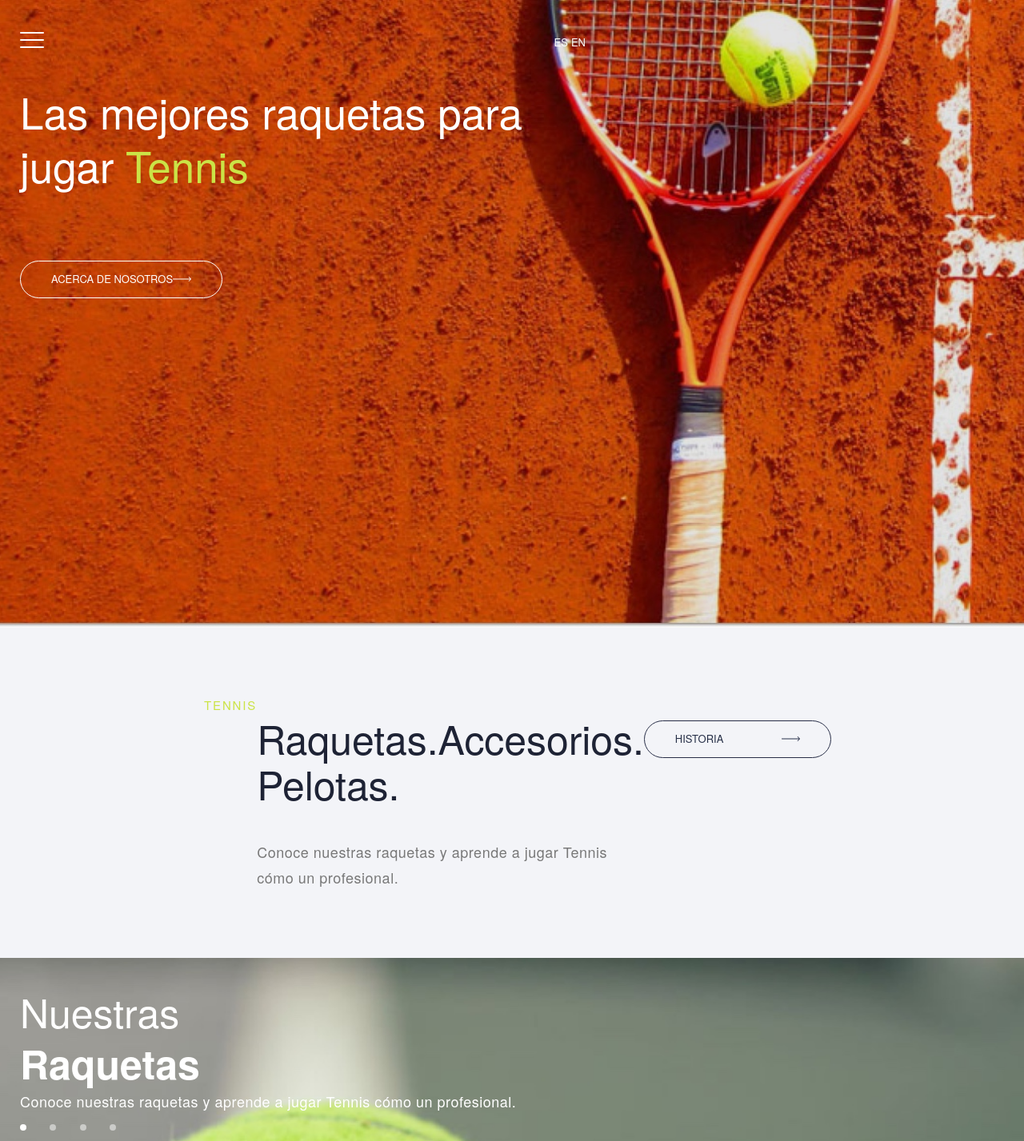
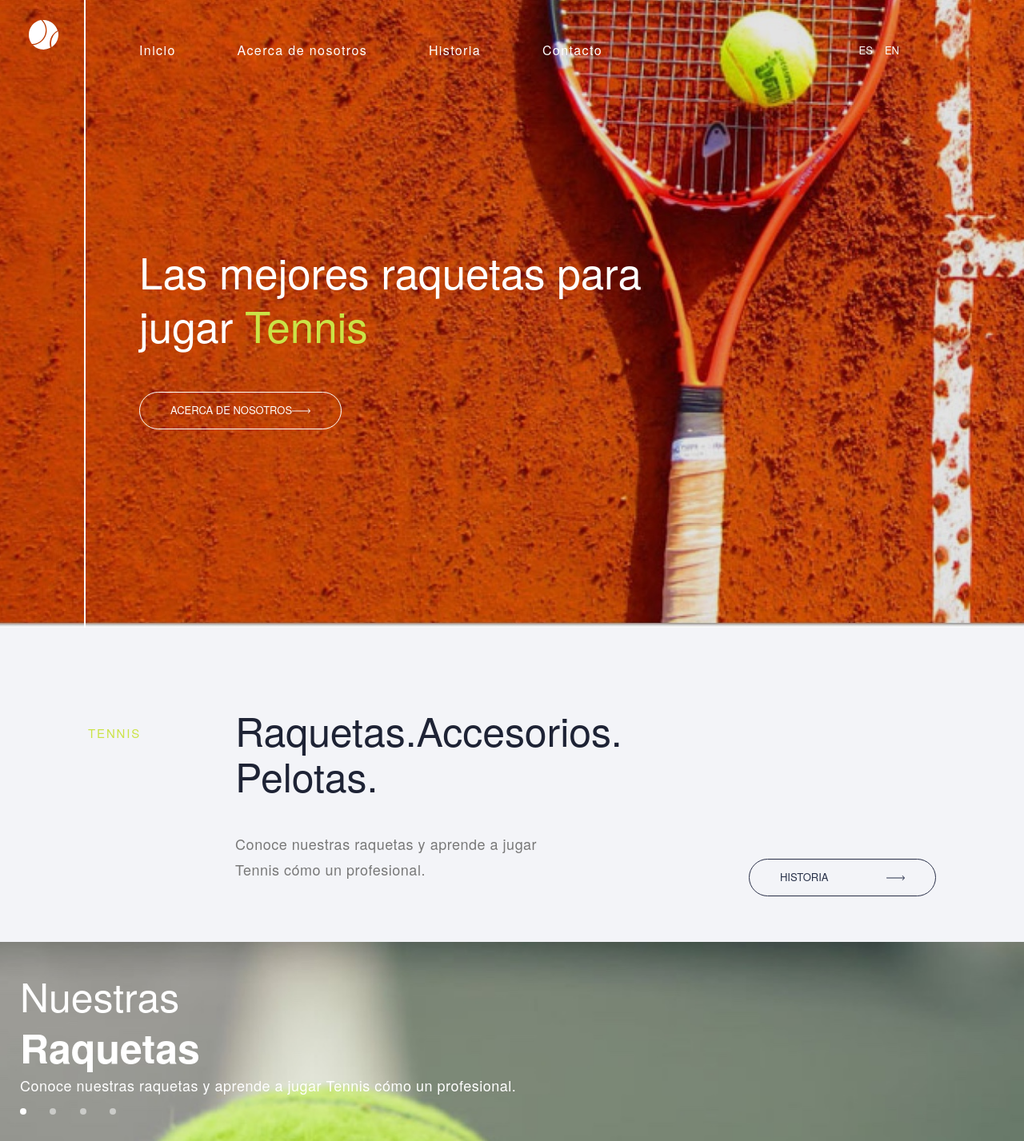
Before and after one commit to adanuriplata/tennis-store, a React (Vite) app: page / in a window 1280 px wide. Shown: the top 1427 px of the page at 80% size. Built offline with nearby package versions, Linux system fonts and the light colour scheme; a web font is replaced by a local one.

Commit message:
Feat: footer desktop

```diff
--- a/src/components/Cta.jsx
+++ b/src/components/Cta.jsx
@@ -3,16 +3,17 @@ import { Button } from './Button';
 export const Cta = () => {
   return (
     <div className="cta">
-      <div>
+      <div className="cta__tennis">
         <p className="yellow">TENNIS</p>
       </div>
       <div className="cta__content">
         <h2>Raquetas.Accesorios. Pelotas.</h2>
         <p>
-          Conoce nuestras raquetas y aprende a jugar Tennis cómo un profesional.
+          Conoce nuestras raquetas y aprende a jugar <br /> Tennis cómo un
+          profesional.
         </p>
       </div>
-      <div>
+      <div className="cta__button">
         <Button text={'Historia'} color={'dark'} />
       </div>
     </div>
--- a/src/components/Hero.jsx
+++ b/src/components/Hero.jsx
@@ -15,6 +15,22 @@ export const Hero = () => {
         </picture>
       </section>
       <div className={`${openMenu ? 'open' : ''} hero__content`}>
+        <div className="vertical-hero">
+          <div className="vertical-hero__container-ball">
+            <svg
+              xmlns="http://www.w3.org/2000/svg"
+              width="37"
+              height="37"
+              viewBox="0 0 37 37"
+            >
+              <path
+                fill="#FFF"
+                fillRule="evenodd"
+                d="M17.146.037c.39-.024.786-.037 1.182-.037C26.663 0 33.716 5.553 36 13.167a18.442 18.442 0 0 0-7.96 8.134 18.297 18.297 0 0 0-1.619 4.909 18.498 18.498 0 0 0 .522 8.651A18.311 18.311 0 0 1 18.329 37 18.37 18.37 0 0 1 5 31.287a18.334 18.334 0 0 0 2.71-.33 18.101 18.101 0 0 0 3.55-1.094 18.396 18.396 0 0 0 9.426-9.056 18.286 18.286 0 0 0 1.596-5.405 18.544 18.544 0 0 0-.164-5.925 18.297 18.297 0 0 0-1.729-4.981A18.482 18.482 0 0 0 17.146.037zM36.595 14c.265 1.292.405 2.632.405 4.007C37 24.73 33.662 30.639 28.636 34a18.359 18.359 0 0 1-.322-8.165 17.872 17.872 0 0 1 1.581-4.685 17.422 17.422 0 0 1 3.287-4.544A16.632 16.632 0 0 1 36.595 14zM15.315 0a17.273 17.273 0 0 1 3.755 4.873 17.37 17.37 0 0 1 1.61 4.636 17.65 17.65 0 0 1 .17 5.64 17.35 17.35 0 0 1-1.461 5.044 17.27 17.27 0 0 1-3.52 5 16.824 16.824 0 0 1-5.21 3.5A16.358 16.358 0 0 1 4.228 30c-.117 0-.232-.002-.348-.004A18.907 18.907 0 0 1 0 18.476C0 9.187 6.631 1.467 15.316 0z"
+              />
+            </svg>
+          </div>
+          <div className="vertical-hero__container-content">
             <nav>
               <Menu isMobile={true} />
               <div className="hero__content__nav__leng">
@@ -22,7 +38,7 @@ export const Hero = () => {
                 <span>EN</span>
               </div>
             </nav>
-        <div>
+            <div className="container-content">
               <h1>
                 Las mejores raquetas para jugar <span>Tennis</span>
               </h1>
@@ -30,5 +46,7 @@ export const Hero = () => {
             </div>
           </div>
         </div>
+      </div>
+    </div>
   );
 };
--- a/src/components/Menu.jsx
+++ b/src/components/Menu.jsx
@@ -1,7 +1,7 @@
 import { useEffect, useState } from 'react';
 import { Social } from './Social';
 import { useUiContext } from '../context/UiContext';
-export const Menu = ({ isDark, isMobile }) => {
+export const Menu = ({ isFooter }) => {
   const { openMenu, setOpenMenu } = useUiContext();
   const [effectBallReturn, setEffectBallReturn] = useState(false);
   const menu = [
@@ -32,9 +32,23 @@ export const Menu = ({ isDark, isMobile }) => {
     }
   }, [openMenu]);
 
-  if (isMobile) {
+  if (isFooter) {
     return (
-      <div>
+      <div className="m-dark menu isDesktop">
+        <ul>
+          {menu.map((e, index) => (
+            <li key={index}>
+              <a href={e.to}>{e.text}</a>
+            </li>
+          ))}
+        </ul>
+      </div>
+    );
+  }
+
+  return (
+    <>
+      <div className="isMobile">
         <div
           onClick={() => setOpenMenu(!openMenu)}
           className={`${openMenu ? 'open' : ''} menu-button-mobile`}
@@ -44,7 +58,6 @@ export const Menu = ({ isDark, isMobile }) => {
           <div className="line-button"></div>
         </div>
         <div className={`${openMenu ? 'open' : ''} m-mobile`}>
-          {/* <div className="m-mobile__ball return-ball"> */}
           <div
             className={`${
               effectBallReturn ? 'return-ball' : ''
@@ -63,6 +76,7 @@ export const Menu = ({ isDark, isMobile }) => {
               />
             </svg>
           </div>
+
           <ul>
             {menu.map((e, index) => (
               <li key={index}>
@@ -75,11 +89,7 @@ export const Menu = ({ isDark, isMobile }) => {
           </div>
         </div>
       </div>
-    );
-  }
-
-  return (
-    <div className={`${isDark ? 'm-dark' : 'm-white'} menu`}>
+      <div className="m-white menu isDesktop">
         <ul>
           {menu.map((e, index) => (
             <li key={index}>
@@ -88,5 +98,6 @@ export const Menu = ({ isDark, isMobile }) => {
           ))}
         </ul>
       </div>
+    </>
   );
 };
--- a/src/components/footer.jsx
+++ b/src/components/footer.jsx
@@ -4,7 +4,7 @@ export const Footer = () => {
   return (
     <div className="footer">
       <div>
-        <Menu isDark={true} />
+        <Menu isFooter />
         <div className="footer__social-container">
           <Social />
         </div>
--- a/src/styles/_cta.scss
+++ b/src/styles/_cta.scss
@@ -6,7 +6,10 @@
   }
   @include lg {
     display: flex;
-    // padding: 72px 168px 67px 255px;
+    justify-content: space-between;
+    padding: 57px 110px;
+  }
+  @include xl {
     padding: 67px 255px;
   }
   .yellow {
@@ -17,8 +20,16 @@
     line-height: 2;
     letter-spacing: 1.87px;
   }
+  &__tennis {
+    @include lg {
+      padding-top: 45px;
+    }
+  }
   &__content {
     max-width: 555px;
+    @include lg {
+      margin-left: 31px;
+    }
     h2 {
       font-size: 30px;
       font-weight: normal;
@@ -29,7 +40,7 @@
       @include sm {
         font-size: 40px;
       }
-      @include md {
+      @include lg {
         font-size: 50px;
       }
     }
@@ -46,4 +57,7 @@
       }
     }
   }
+  &__button {
+    align-self: flex-end;
+  }
 }
--- a/src/styles/_hero.scss
+++ b/src/styles/_hero.scss
@@ -3,19 +3,9 @@
   overflow: hidden;
   section {
     height: 685px;
-
     @include sm {
       height: 785px;
     }
-    // @include md {
-    //   height: 350px;
-    // }
-    // @include lg {
-    //   height: 785px;
-    // }
-    // @include xl {
-    //   height: 785px;
-    // }
   }
   picture {
     transition-property: all;
@@ -40,13 +30,12 @@
     height: 100%;
     width: 100%;
     object-fit: cover;
-    // object-position: left;
   }
   &__content {
-    padding: $padding-section-min-x $padding-section-min-y;
     position: absolute;
     height: auto;
     bottom: 0;
+    width: 100%;
     top: 0;
     color: white;
     transition: all 0.7s;
@@ -59,12 +48,16 @@
       display: flex;
       align-items: center;
       justify-content: space-between;
+
       span {
-        margin: 0 2px;
         font-size: 13px;
+        &:first-child {
+          margin-right: 15px;
+        }
       }
     }
     h1 {
+      padding-top: 56px;
       font-weight: normal;
       font-size: 38px;
       line-height: 1.28;
@@ -75,6 +68,8 @@
         max-width: 65%;
       }
       @include md {
+        padding-top: 180px;
+        margin-bottom: 0;
         font-size: 53px;
         max-width: 709px;
       }
@@ -83,4 +78,42 @@
       }
     }
   }
+  .vertical-hero {
+    display: flex;
+    height: 100%;
+    &__container-ball {
+      padding-top: 25px;
+      padding-left: 36px;
+      padding-right: 32px;
+      margin-right: 67px;
+      border-right: solid 2px white;
+      display: none;
+      @include lg {
+        display: block;
+      }
+    }
+  }
+  .vertical-hero__container-content {
+    padding: $padding-section-min-x $padding-section-min-y;
+    @include lg {
+      width: 950px;
+      padding-left: 0;
+    }
+    @include xl {
+      width: 1160px;
+    }
+  }
+  .isMobile {
+    display: block;
+    @include lg {
+      display: none;
+    }
+  }
+  .isDesktop {
+    display: none;
+    width: 579px;
+    @include lg {
+      display: block;
+    }
+  }
 }
--- a/src/styles/_menu.scss
+++ b/src/styles/_menu.scss
@@ -19,6 +19,11 @@
     display: flex;
     width: 350px;
     justify-content: space-between;
+    margin-block-start: 0;
+    margin-block-end: 0;
+    @include lg {
+      width: 100%;
+    }
     li {
       padding: 6px 0;
       a {
@@ -54,11 +59,10 @@
   ul {
     letter-spacing: 1.14px;
     width: 100%;
-    @include sm {
-      width: 350px;
-    }
     @include md {
       width: 451px;
+      display: flex;
+      justify-content: space-between;
     }
     li {
       a {
--- a/src/styles/_settings.scss
+++ b/src/styles/_settings.scss
@@ -91,7 +91,7 @@ $screen-md-min: 768px;
 $screen-lg-min: 992px;
 
 // Large tablets and desktops
-$screen-xl-min: 1440px;
+$screen-xl-min: 1340px;
 
 // Small devices
 @mixin sm {
```
Lines whose indentation alone changed are shown as unchanged.
